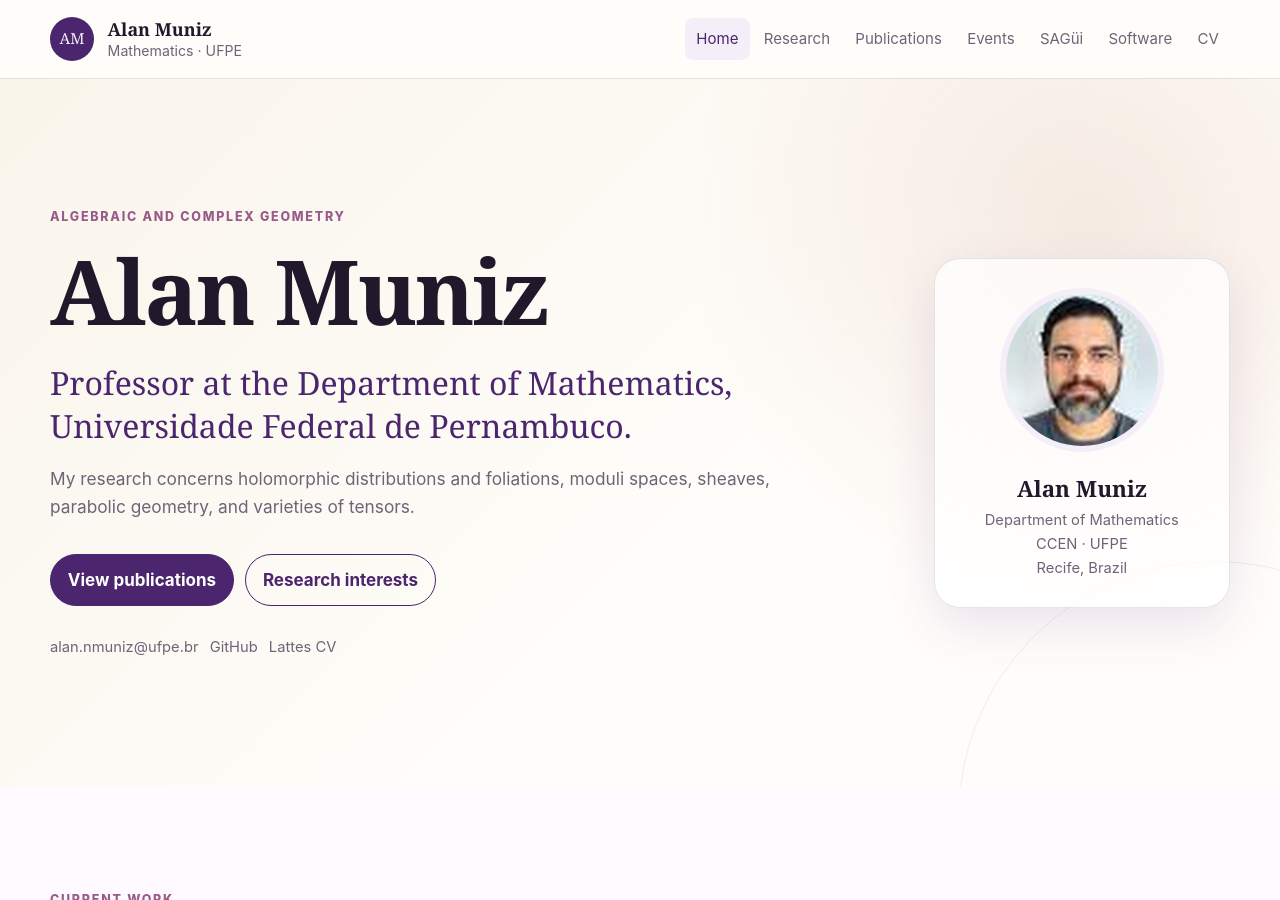
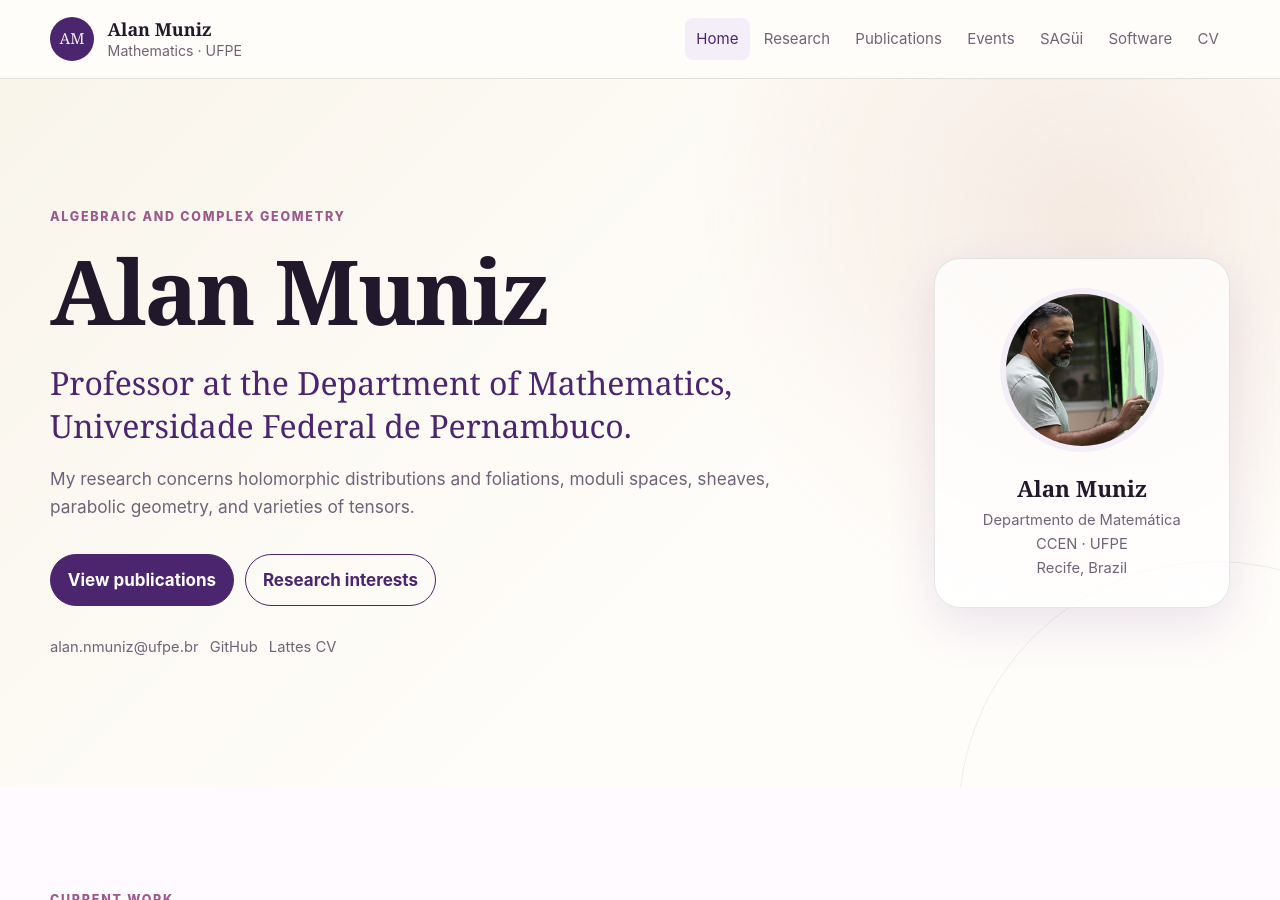
Before and after one commit to alannmuniz/alannmuniz.github.io, a Jekyll site: the page built from index.md, in a window 1280 px wide and 900 px high. Built offline with Jekyll 4.4.1, drawn with Linux system fonts in a browser that asks for light colours.

Commit message:
Update home.html

```diff
--- a/_layouts/home.html
+++ b/_layouts/home.html
@@ -23,10 +23,10 @@ layout: default
     </div>
 
     <aside class="profile-card">
-      <img src="{{ '/assets/images/profile.jpg' | relative_url }}" alt="Portrait of Alan Muniz">
+      <img src="{{ '/assets/images/home-profile.jpg' | relative_url }}" alt="Portrait of Alan Muniz">
       <div>
         <strong>Alan Muniz</strong>
-        <span>Department of Mathematics</span>
+        <span>Departmento de Matemática</span>
         <span>CCEN · UFPE</span>
         <span>Recife, Brazil</span>
       </div>
```
